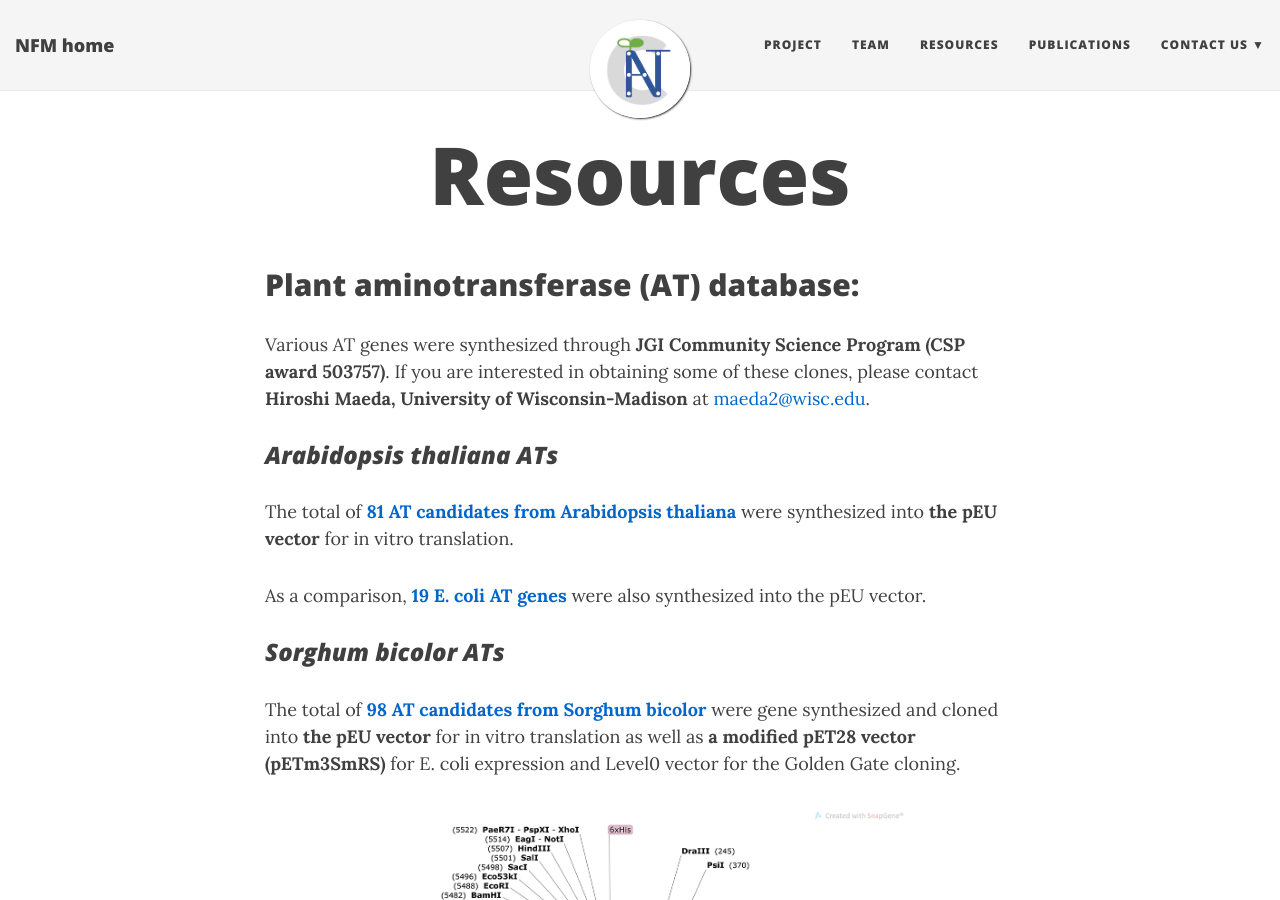
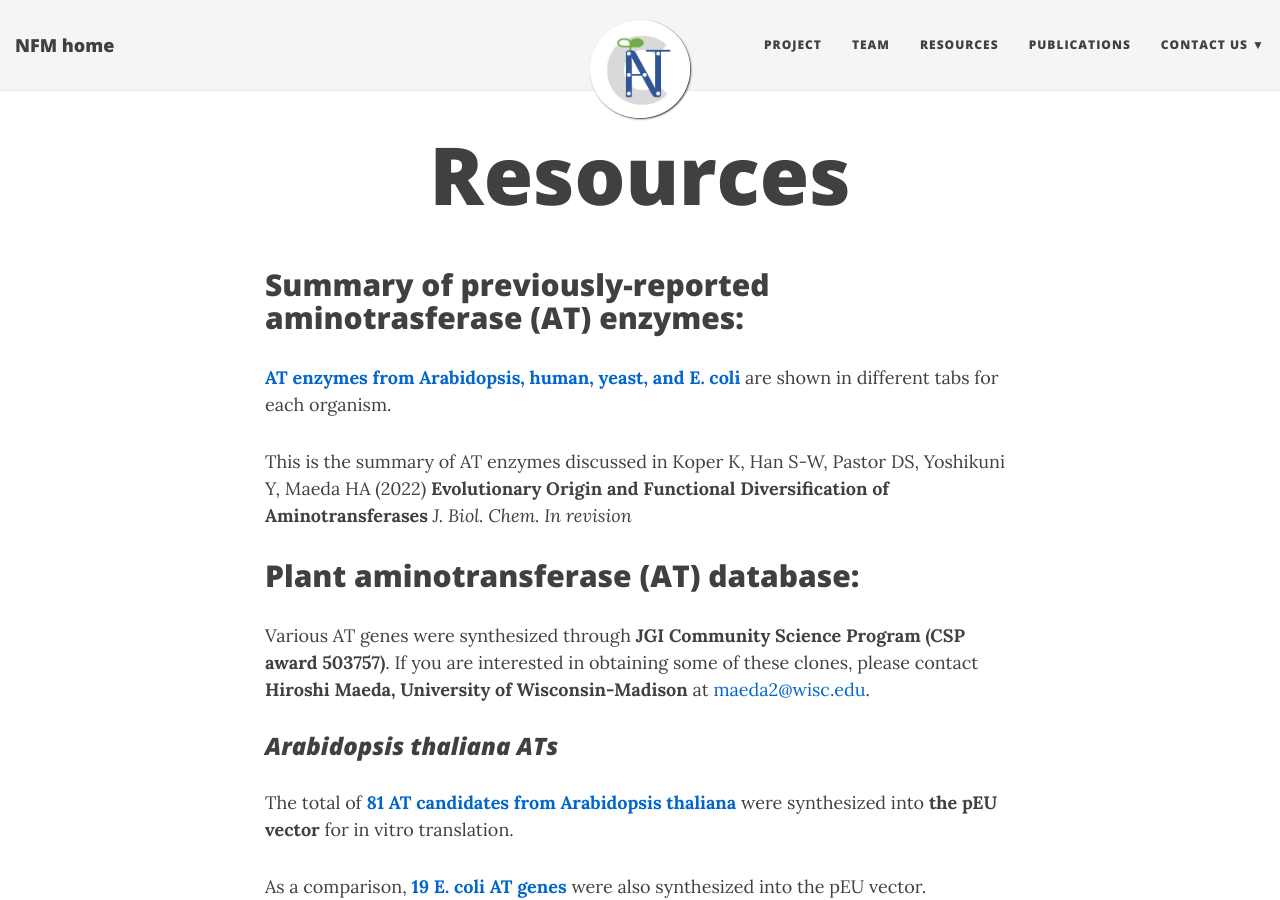
Before and after one commit to NfluxMap/NfluxMap.github.io, a Jekyll site: the page built from resources.md, in a window 1280 px wide and 900 px high. Built offline with Jekyll 4.4.1, drawn with Linux system fonts in a browser that asks for light colours; nearby versions of some CDN libraries; a style sheet for code colours, icons or effects is not loaded.

Commit message:
Update resources.md

```diff
--- a/resources.md
+++ b/resources.md
@@ -5,6 +5,11 @@
 category: Jekyll
 ---
 
+## Summary of previously-reported aminotrasferase (AT) enzymes:
+
+**[AT enzymes from Arabidopsis, human, yeast, and E. coli](https://docs.google.com/spreadsheets/d/1wWiw8S0WbORURofEPqMMtEwfUAuEbq4r/edit?usp=sharing&ouid=113316265237670214716&rtpof=true&sd=true)** are shown in different tabs for each organism.
+
+This is the summary of AT enzymes discussed in Koper K, Han S-W, Pastor DS, Yoshikuni Y, Maeda HA (2022) **Evolutionary Origin and Functional Diversification of Aminotransferases** *J. Biol. Chem. In revision*
 
 
 ## Plant aminotransferase (AT) database:
```
